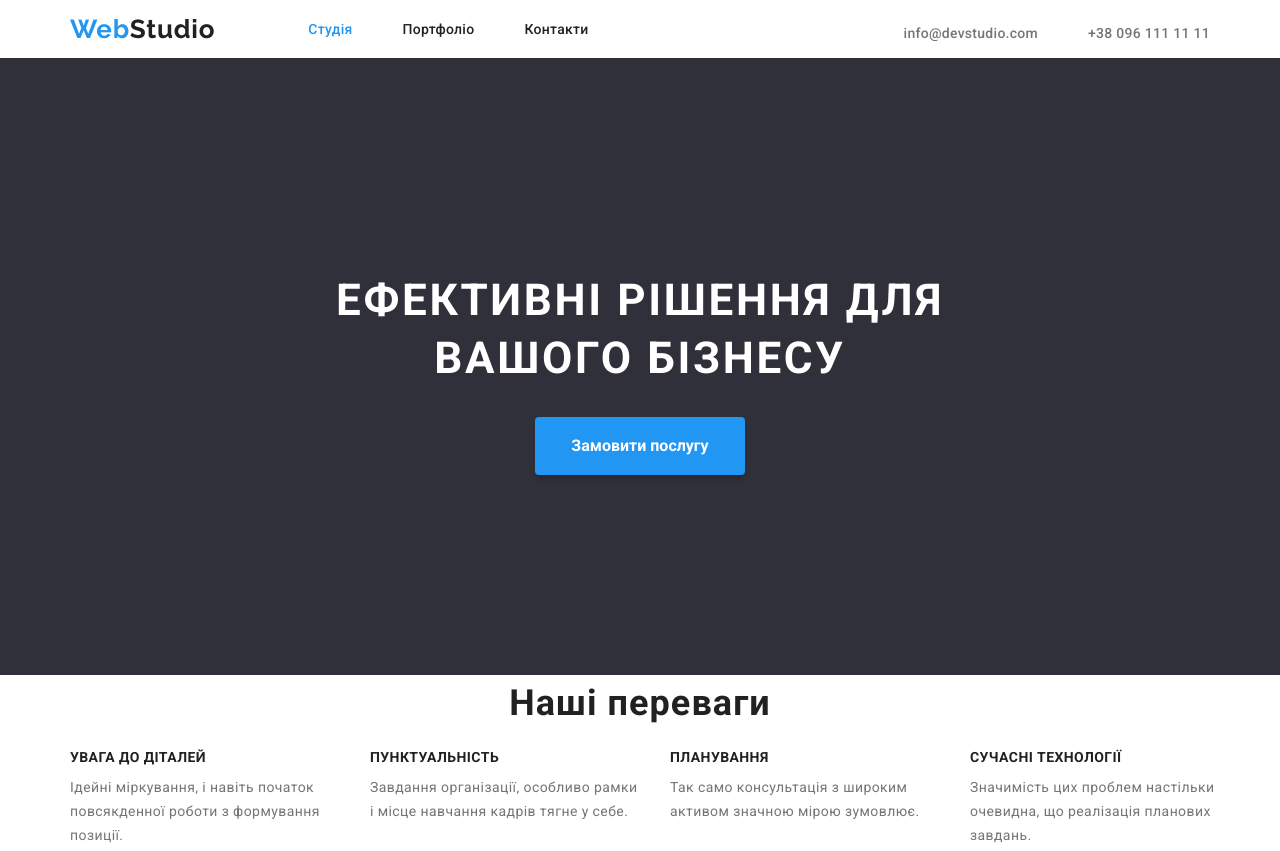
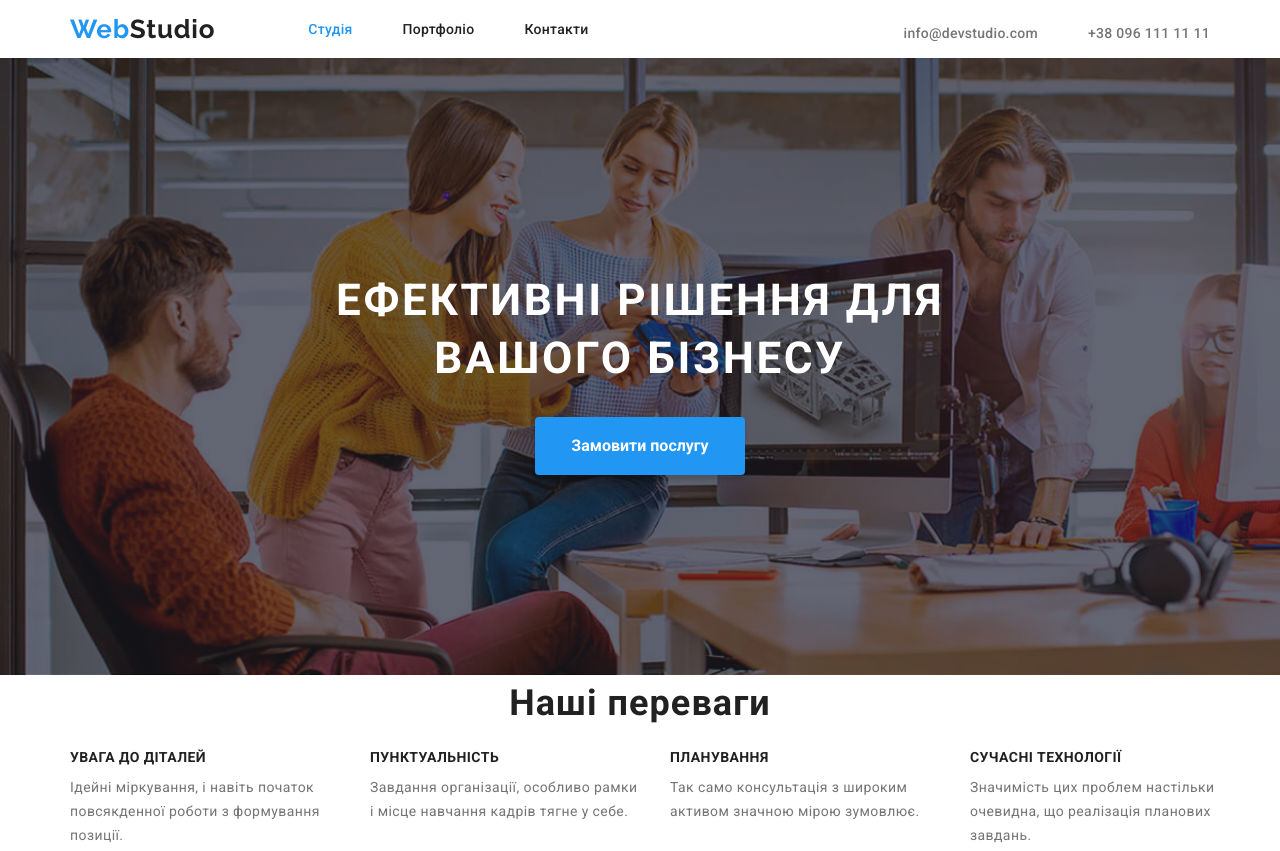
Before and after one commit to Polchaninova/goit-markup-hw-04, a plain HTML site: page index.html in a window 1280 px wide. Shown: the top 851 px of the page. Drawn offline with nearby package versions, Linux system fonts and the light colour scheme.

Commit message:
feat: section  contact : add gradient and background-image.

```diff
--- a/css/style.css
+++ b/css/style.css
@@ -133,8 +133,17 @@ header {
   align-items: center;
   padding-top: 214px;
   padding-bottom: 200px;
+  background-image: linear-gradient(
+      rgba(47, 48, 58, 0.4),
+      rgba(47, 48, 58, 0.4)
+    ),
+    url(../image/change-4/background-image-contact.png);
+  background-repeat: no-repeat;
+  background-position: left center;
+  background-size: cover;
 
-  background-color: var(--color-background-second);
+  /* background-color: var(--color-background-second);
+  rgba(47, 48, 58, 0.4); */
   color: var(--color-invert);
 }
 .contact_title {
```
Also changed, not shown: image/change-4/background-image-contact.png (added).
